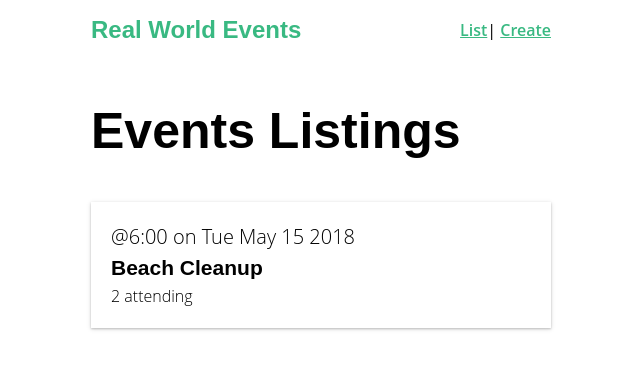
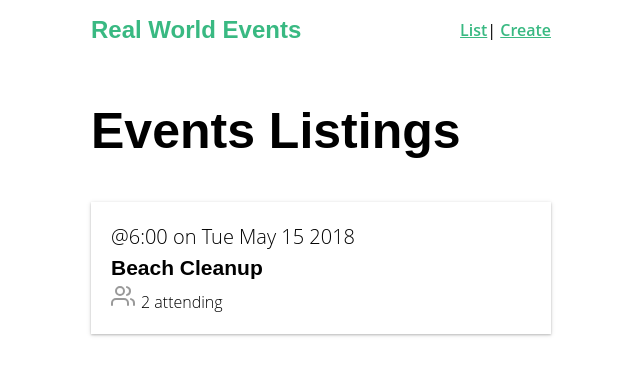
Before and after one commit to dlopez079/Real-World-Vue, a Vue app: page / in a window 1280 px wide. Shown: the top 374 px of the page, without its empty margins (319-959 px from the left). Built offline with nearby package versions, Linux system fonts and the light colour scheme.

Commit message:
Added users icon to EvenCard using global components

```diff
--- a/src/components/EventCard.vue
+++ b/src/components/EventCard.vue
@@ -7,6 +7,7 @@
     <div class="event-card -shadow">
       <span class="eyebrow">@{{ event.time }} on {{ event.date }}</span>
       <h4 class="title">{{ event.title }}</h4>
+      <baseIcon name="users" />
       <span>{{ event.attendees.length }} attending</span>
     </div>
   </router-link>
```
